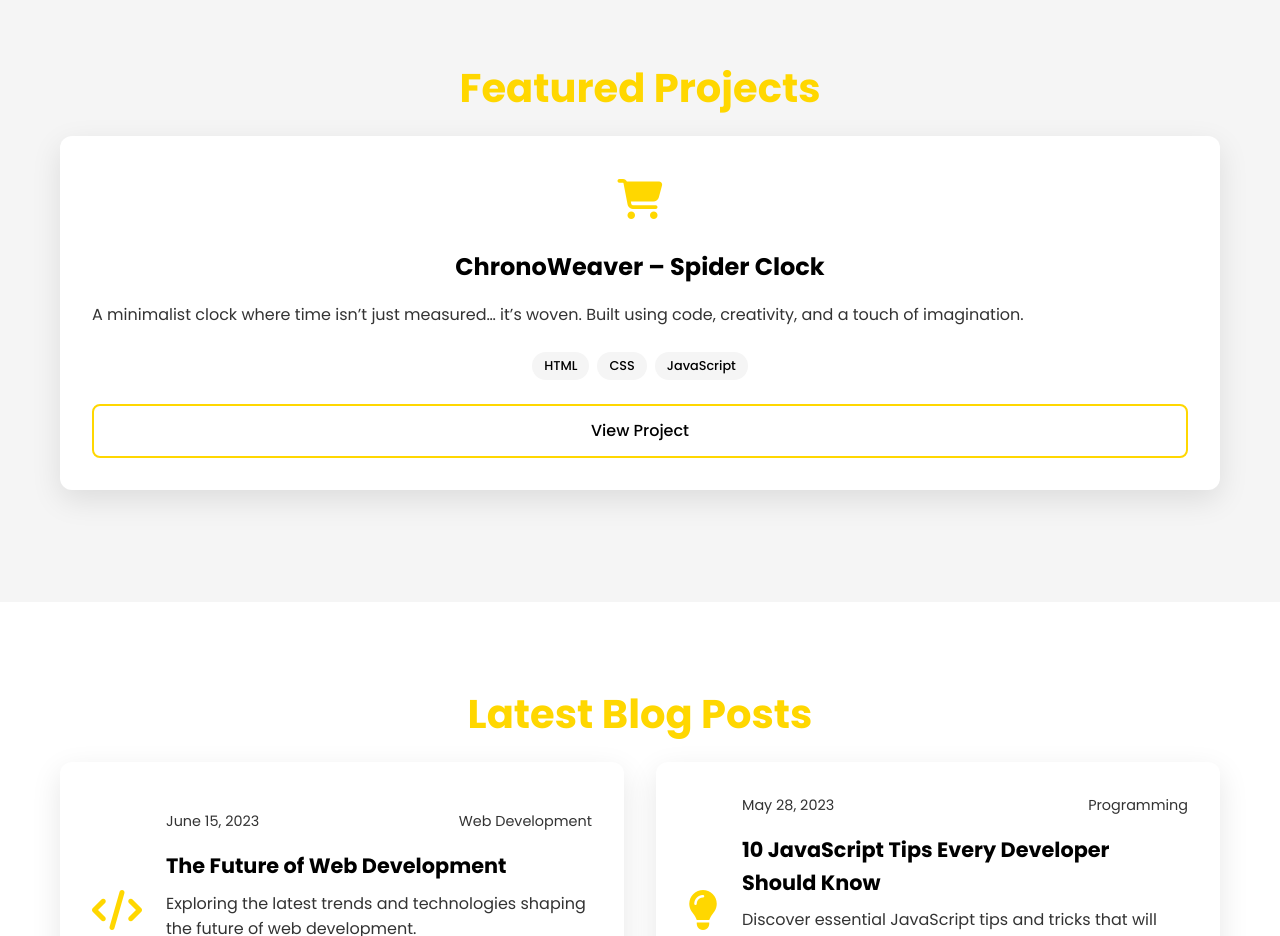
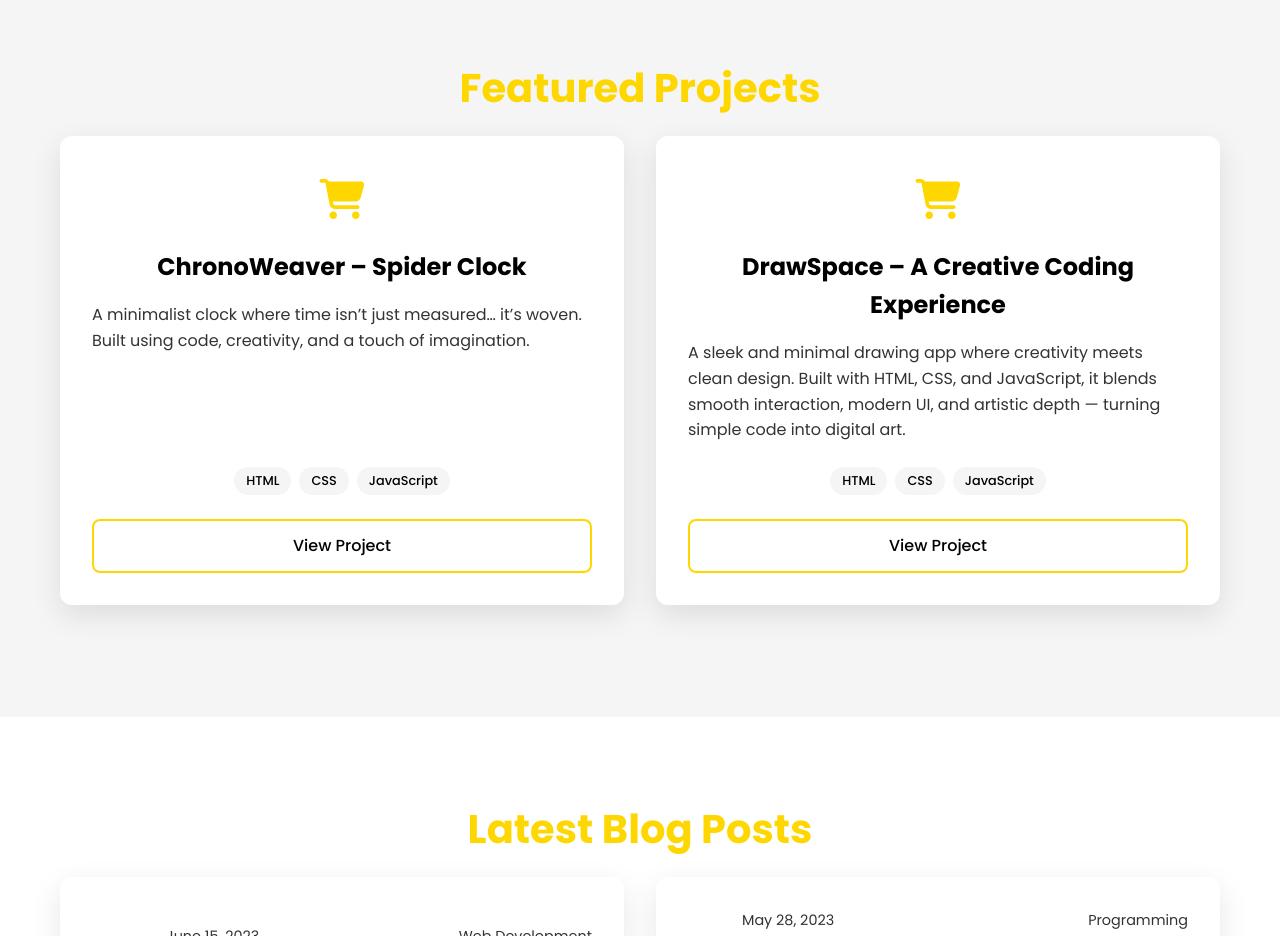
Before and after one commit to ZentrixVayne/Code-With-Arshman-Anil, a plain HTML site: page index.html in a window 1280 px wide. Shown: the part 2240-3176 px from the top of the page. Drawn offline with Linux system fonts and the light colour scheme.

Commit message:
index.html

```diff
--- a/index.html
+++ b/index.html
@@ -143,6 +143,21 @@
                     </div>
                     <a href="projects.html" class="btn btn-secondary">View Project</a>
                 </div>
+                <div class="project-preview-card reveal">
+                    <div class="project-preview-icon">
+                        <i class="fas fa-shopping-cart"></i>
+                    </div>
+                    <h3>DrawSpace – A Creative Coding Experience</h3>
+                    <p>A sleek and minimal drawing app where creativity meets clean design.
+Built with HTML, CSS, and JavaScript, it blends smooth interaction, modern UI, and artistic depth — turning simple code into digital art.
+</p>
+                    <div class="tech-tags">
+                        <span class="tech-tag">HTML</span>
+                        <span class="tech-tag">CSS</span>
+                        <span class="tech-tag">JavaScript</span>
+                    </div>
+                    <a href="projects.html" class="btn btn-secondary">View Project</a>
+                </div>
     </section>
 
     <!-- Latest Blog Section -->
@@ -249,4 +264,5 @@
 
     <script src="script.js"></script>
 </body>
+
 </html>
```
